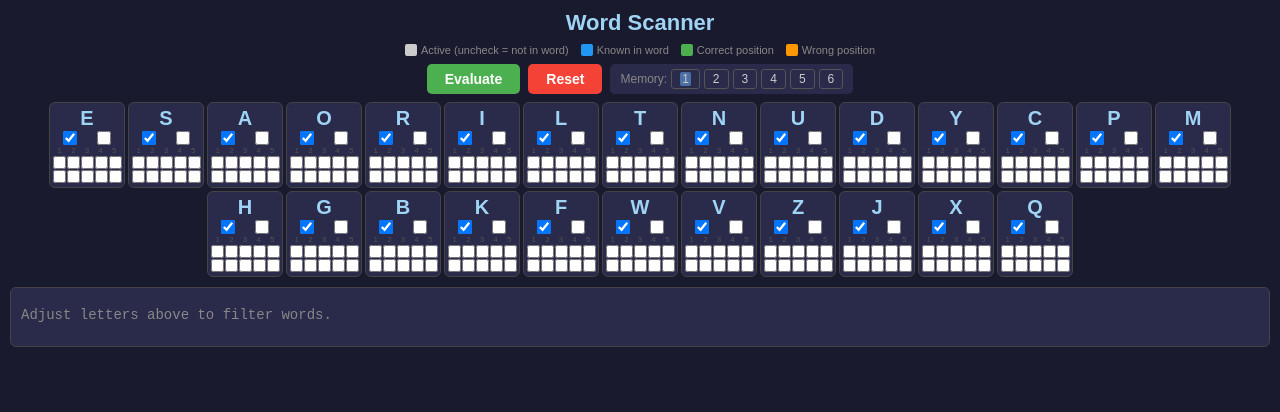
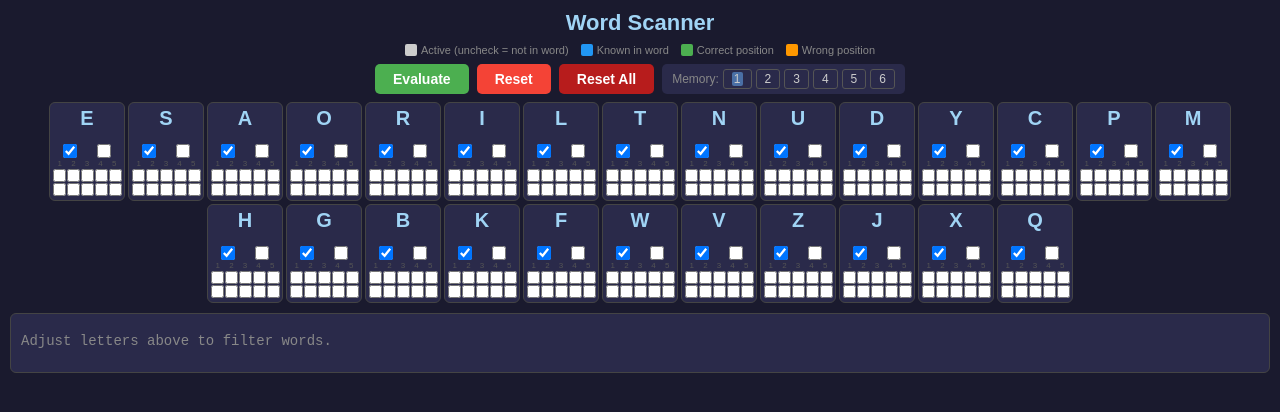
Before and after one commit to jbrmmg/WordHelper, a Flask app: page / in a window 1280 px wide. Shown: the top 412 px of the page. Run offline with Flask 3, Linux system fonts and the light colour scheme.

Commit message:
JBR-637 enhancements

```diff
--- a/templates/index.html
+++ b/templates/index.html
@@ -61,8 +61,9 @@
     font-weight: bold;
   }
 
-  #evaluate-btn { background: #4caf50; color: white; }
-  #reset-btn    { background: #f44336; color: white; }
+  #evaluate-btn   { background: #4caf50; color: white; }
+  #reset-btn      { background: #f44336; color: white; }
+  #reset-all-btn  { background: #b71c1c; color: white; }
 
   .memory-group {
     display: flex;
@@ -116,6 +117,14 @@
     color: #a0d4f5;
     display: block;
     line-height: 1.1;
+  }
+
+  .letter-count {
+    display: block;
+    font-size: 10px;
+    color: #888;
+    min-height: 13px;
+    line-height: 1.3;
   }
 
   .cb-row {
@@ -189,7 +198,8 @@
 
 <div id="controls">
   <button id="evaluate-btn" onclick="evaluate()">Evaluate</button>
-  <button id="reset-btn" onclick="resetAll()">Reset</button>
+  <button id="reset-btn" onclick="resetCurrent()">Reset</button>
+  <button id="reset-all-btn" onclick="resetAll()">Reset All</button>
   <div class="memory-group">
     Memory:
     <label><input type="radio" name="memory" value="0" checked onchange="memoryChange(0)"><span>1</span></label>
@@ -205,6 +215,7 @@
   {% for L in letter_order %}
   <div class="letter-card" id="card-{{ L }}">
     <span class="letter-label">{{ L }}</span>
+    <span class="letter-count" id="count-{{ L }}"></span>
     <div class="cb-row">
       <input type="checkbox" checked title="Letter can be in word"
              onchange="onEnabledChange('{{ L }}', this)">
@@ -320,6 +331,19 @@ function syncUIToState() {
   }
 }
 
+function resetCurrent() {
+  for (const L of letterOrder) {
+    letterState[L].memories[currentMemory] = {
+      enabled: true,
+      inWord: false,
+      includePos: [false, false, false, false, false],
+      excludePos: [false, false, false, false, false],
+    };
+  }
+  syncUIToState();
+  evaluate();
+}
+
 function resetAll() {
   for (const L of letterOrder) {
     letterState[L].memories = Array.from({length: MEMORIES}, () => ({
@@ -379,6 +403,7 @@ async function evaluate() {
 
   if (data.count === 0) {
     wordDiv.innerHTML = '<span style="color:#888;">No matching words found.</span>';
+    for (const L of letterOrder) document.getElementById('count-' + L).textContent = '';
     return;
   }
 
@@ -393,6 +418,35 @@ async function evaluate() {
   countEl.className = 'word-count';
   countEl.textContent = `${data.count} word${data.count !== 1 ? 's' : ''}`;
   wordDiv.appendChild(countEl);
+
+  // Count how many remaining words contain each letter
+  const letterCounts = {};
+  for (const L of letterOrder) letterCounts[L] = 0;
+  for (const word of data.words) {
+    for (const L of new Set(word)) {
+      if (letterCounts[L] !== undefined) letterCounts[L]++;
+    }
+  }
+  for (const L of letterOrder) {
+    document.getElementById('count-' + L).textContent = letterCounts[L] > 0 ? letterCounts[L] : '';
+  }
+
+  // Auto-disable letters that don't appear in any remaining word
+  const lettersInWords = new Set(data.words.join('').split(''));
+  for (const L of letterOrder) {
+    const state = getCurrent(L);
+    if (!state.enabled) continue;
+    if (state.inWord || state.includePos.some(Boolean) || state.excludePos.some(Boolean)) continue;
+    if (!lettersInWords.has(L)) {
+      state.enabled = false;
+      const card = document.getElementById('card-' + L);
+      const cbs = card.querySelectorAll('.cb-row input');
+      cbs[0].checked = false;
+      cbs[1].disabled = true;
+      card.querySelectorAll('.pos-row input').forEach(el => { el.disabled = true; });
+      card.classList.add('disabled');
+    }
+  }
 }
 </script>
 </body>
```
